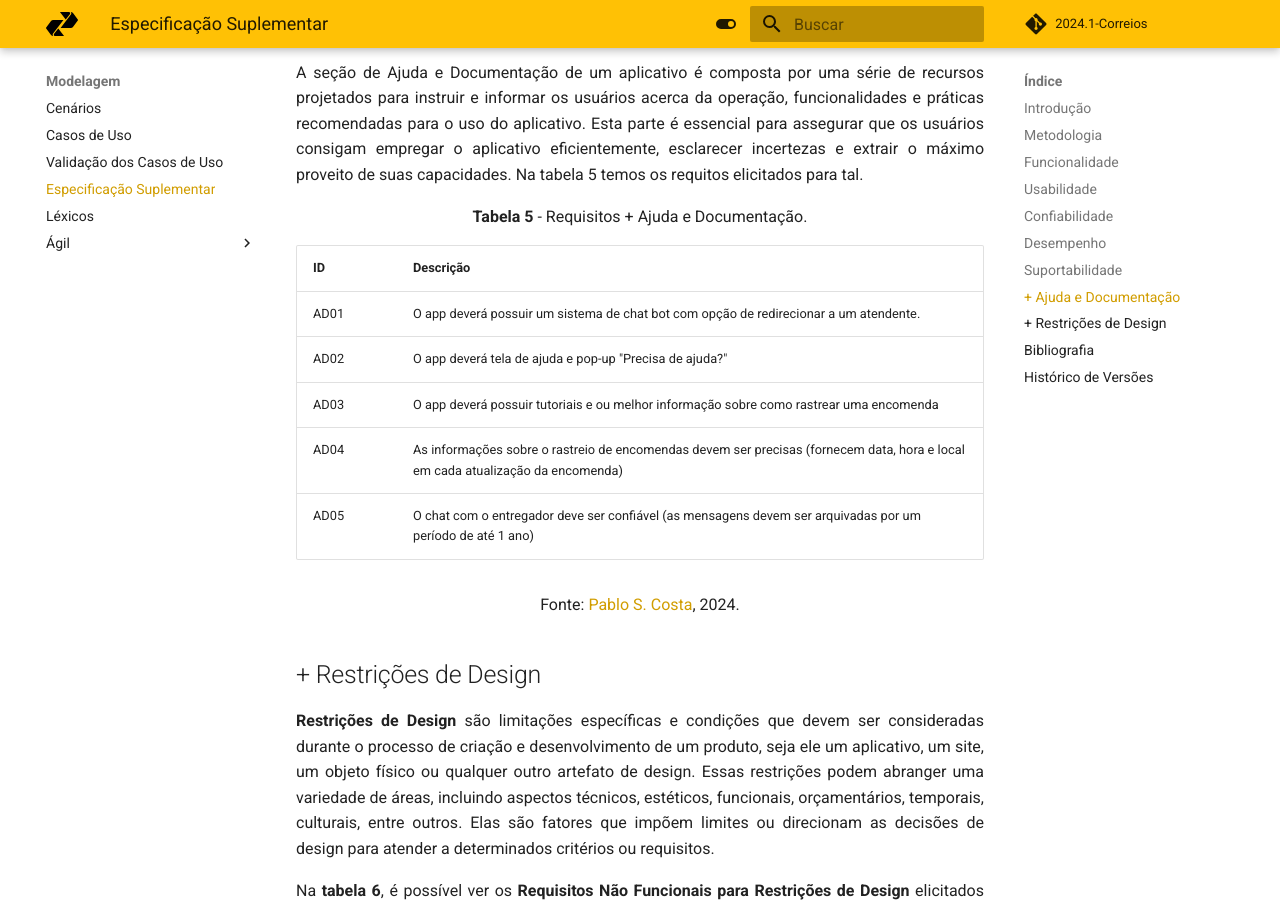
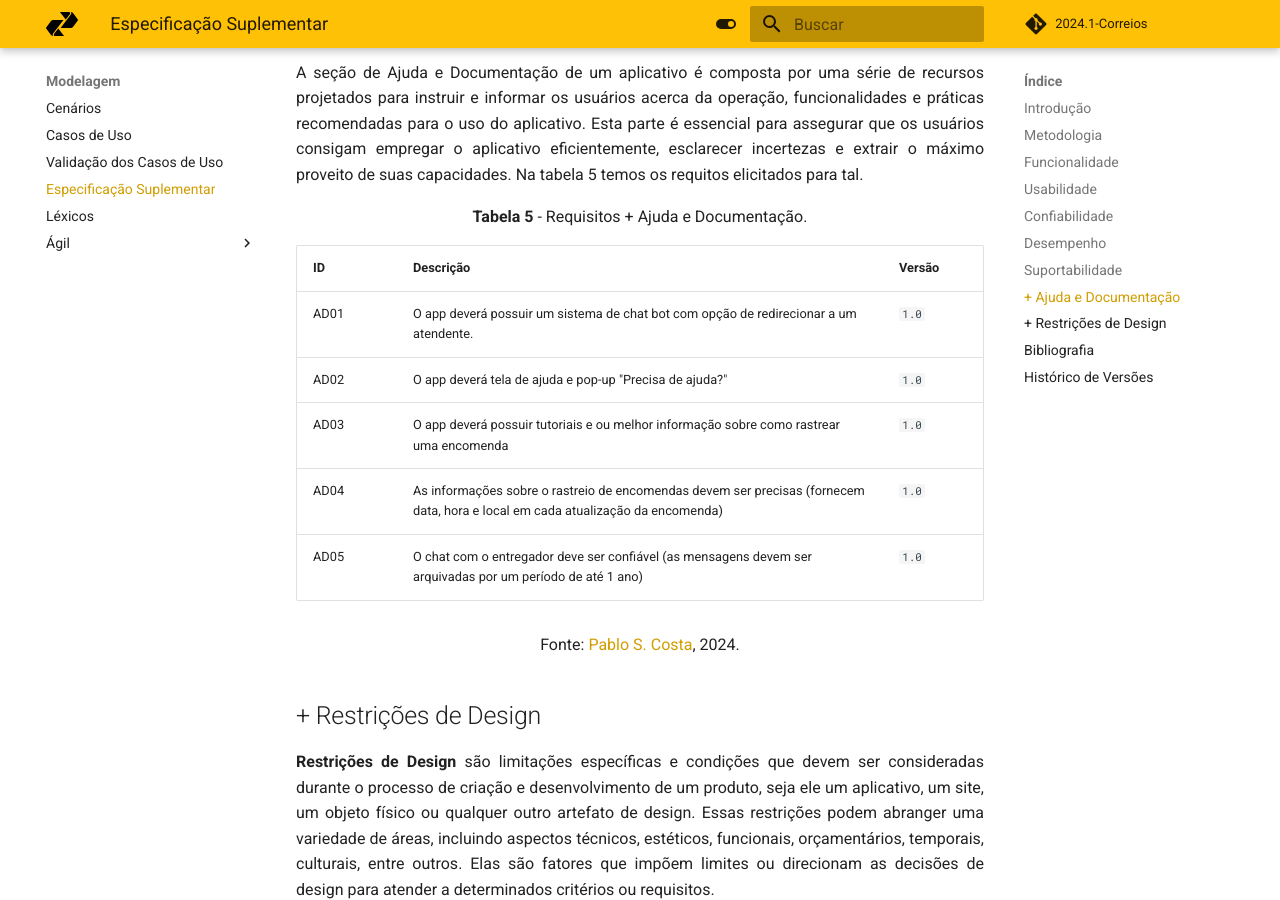
Before and after one commit to Requisitos-de-Software/2024.1-Serasa, an MkDocs documentation site: the page built from docs/modelagem/especificacao_suplementar.md, in a window 1280 px wide and 900 px high, scrolled down 4400 px. Built offline with MkDocs 1.6.1 and Material for MkDocs 9.7.7, drawn with Linux system fonts in a browser that asks for light colours; comment, search, counter and statistics services are not loaded.

Commit message:
versiona +

```diff
--- a/docs/modelagem/especificacao_suplementar.md
+++ b/docs/modelagem/especificacao_suplementar.md
@@ -133,13 +133,13 @@ A seção de Ajuda e Documentação de um aplicativo é composta por uma série
 
 <font><p style="text-align: center">**Tabela 5** - Requisitos + Ajuda e Documentação.</p></font>
 
-| ID  | Descrição |
-|-----|-----------|
-| AD01 | O app deverá possuir um sistema de chat bot com opção de redirecionar a um atendente. |
-| AD02 | O app deverá tela de ajuda e pop-up "Precisa de ajuda?" |
-| AD03 | O app deverá possuir tutoriais e ou melhor informação sobre como rastrear uma encomenda |
-| AD04 | As informações sobre o rastreio de encomendas devem ser precisas (fornecem data, hora e local em cada atualização da encomenda) |
-| AD05 | O chat com o entregador deve ser confiável (as mensagens devem ser arquivadas por um período de até 1 ano) |
+| ID | Descrição | Versão |
+| --- | --- | --- |
+| AD01 | O app deverá possuir um sistema de chat bot com opção de redirecionar a um atendente. | `1.0` |
+| AD02 | O app deverá tela de ajuda e pop-up "Precisa de ajuda?" | `1.0` |
+| AD03 | O app deverá possuir tutoriais e ou melhor informação sobre como rastrear uma encomenda | `1.0` |
+| AD04 | As informações sobre o rastreio de encomendas devem ser precisas (fornecem data, hora e local em cada atualização da encomenda) | `1.0` |
+| AD05 | O chat com o entregador deve ser confiável (as mensagens devem ser arquivadas por um período de até 1 ano) | `1.0` |
 
 <font size="3"><p style="text-align: center">Fonte: [Pablo S. Costa][PabloGH], 2024.</p></font>
 
```
